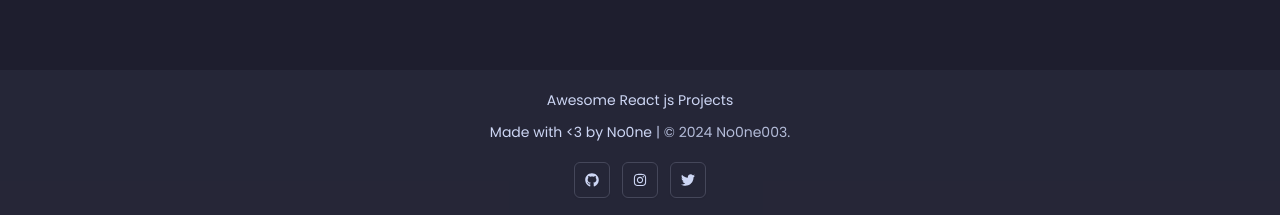
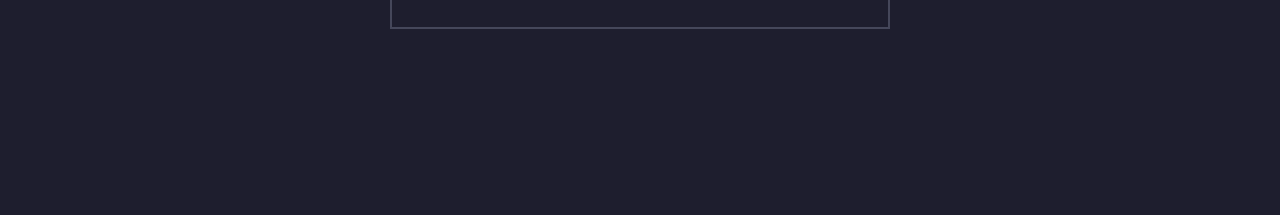
Before and after one commit to Mercury-23/React-project, a React (Vite) app: page /React-Projects/accordion in a window 1280 px wide. Shown: the part 582-797 px from the top of the page. Built offline with nearby package versions, Linux system fonts and the light colour scheme; a web font is replaced by a local one.

Commit message:
style: fixed footer animation

```diff
--- a/src/App.jsx
+++ b/src/App.jsx
@@ -86,6 +86,7 @@ function App() {
               element={
                 <>
                   <Home setCursorVariant={setCursorVariant} />
+                  <Footer setCursorVariant={setCursorVariant} />
                   <Cursor cursorVariant={cursorVariant} />
                 </>
               }
@@ -136,8 +137,6 @@ function App() {
             <Route path="*" element={<NotFound />} />
           </Route>
         </Routes>
-
-        <Footer setCursorVariant={setCursorVariant} />
       </Suspense>
     </ThemeProvider>
   );
--- a/src/index.css
+++ b/src/index.css
@@ -69,7 +69,7 @@
   }
 
   #root {
-    @apply h-screen w-screen flex flex-col overflow-x-hidden;
+    @apply h-screen w-screen flex flex-col overflow-x-hidden box-border;
   }
 
   input::-webkit-outer-spin-button,
--- a/src/layouts/Footer.jsx
+++ b/src/layouts/Footer.jsx
@@ -11,17 +11,35 @@ const socialLinks = [
 
 const Footer = memo(function Footer({ setCursorVariant }) {
   return (
-    <footer className="flex flex-col items-center justify-center bg-secondary/40 py-5 text-sm mt-20">
-      <div className="container relative z-10">
-        <div className="flex flex-col items-center gap-3 text-center">
-          <p className="max-w-md">Awesome React js Projects</p>
-          <div className="flex justify-center w-full gap-1">
+    <footer
+      className="relative mt-20 w-full min-h-[220px]"
+      style={{ clipPath: "polygon(0% 0, 100% 0%, 100% 100%, 0 100%)" }}
+    >
+      <div className="relative h-[calc(100vh+220px)] -top-[100vh]">
+        <div className="h-[220px] sticky top-[calc(100vh-220px)]">
+          <Content setCursorVariant={setCursorVariant} />
+        </div>
+      </div>
+    </footer>
+  );
+});
+
+const Content = ({ setCursorVariant }) => {
+  return (
+    <div className="relative bg-secondary/40 overflow-hidden py-8 px-12 w-full h-full flex flex-col items-center border-border/50 border-2">
+      <p className="absolute top-[-5%] sm:top-[-10%] left-3 sm:left-10 text-4xl sm:text-7xl max-w-full md:max-w-8xl font-bold text-gray-500/60">
+        Awesome React js Projects
+      </p>
+
+      <div className="flex flex-col gap-3 justify-end h-full w-full">
+        <div className="flex justify-center w-full gap-1 text-xs sm:text-sm">
           <p>Made with &lt;3 by No0ne</p>
-            <p className="text-foreground/85 text-sm leading-5">
+          <p className="text-gray-400 text-sm leading-5">
             | &copy; {new Date().getFullYear()} No0ne003.
           </p>
         </div>
-          <div className="flex items-center gap-3 mt-2">
+
+        <div className="flex items-center justify-center gap-3 mt-2">
           {socialLinks.map(({ link, icon }) => (
             <FooterLink
               key={link}
@@ -33,9 +51,8 @@ const Footer = memo(function Footer({ setCursorVariant }) {
         </div>
       </div>
     </div>
-    </footer>
   );
-});
+};
 
 const FooterLink = ({ setCursorVariant, link, icon }) => {
   const handleMouseEnter = () => setCursorVariant("text");
```
Lines whose indentation alone changed are shown as unchanged.
